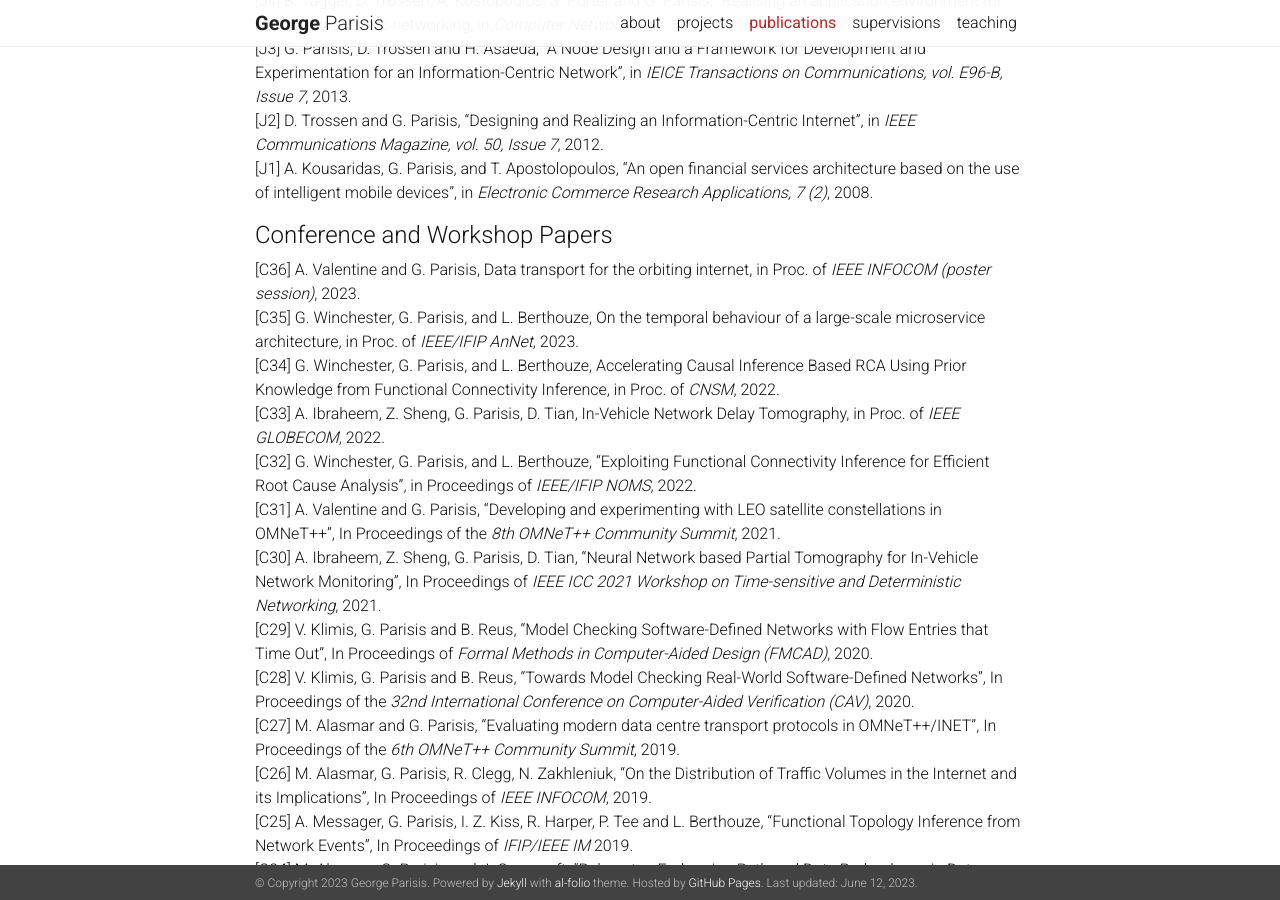
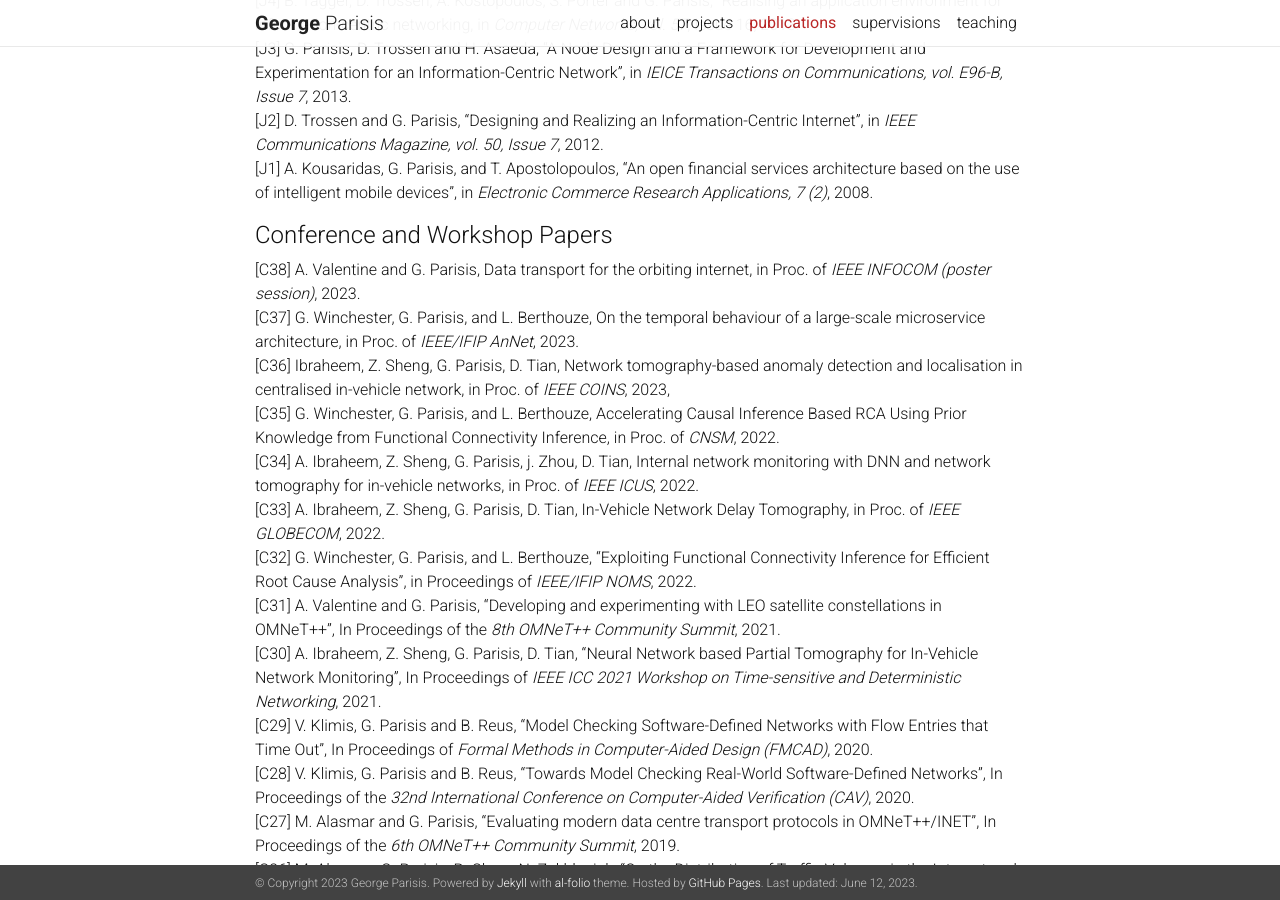
Before and after one commit to georgeparisis/georgeparisis.github.io, a Jekyll site: the page built from _pages/publications.md, in a window 1280 px wide and 900 px high, scrolled down 792 px. Built offline with Jekyll 4.4.1, drawn with Linux system fonts in a browser that asks for light colours; nearby versions of some CDN libraries; a style sheet for code colours, icons or effects is not loaded.

Commit message:
Update publications.md

```diff
--- a/_pages/publications.md
+++ b/_pages/publications.md
@@ -38,11 +38,15 @@ nav: true
 [J1] A. Kousaridas, G. Parisis, and T. Apostolopoulos, "An open financial services architecture based on the use of intelligent mobile devices", in *Electronic Commerce Research Applications, 7 (2)*, 2008.
 
 #### Conference and Workshop Papers
-[C36] A. Valentine and G. Parisis, Data transport for the orbiting internet, in Proc. of *IEEE INFOCOM (poster session)*, 2023.
+[C38] A. Valentine and G. Parisis, Data transport for the orbiting internet, in Proc. of *IEEE INFOCOM (poster session)*, 2023.
 <br>
-[C35] G. Winchester, G. Parisis, and L. Berthouze, On the temporal behaviour of a large-scale microservice architecture, in Proc. of *IEEE/IFIP AnNet*, 2023.
+[C37] G. Winchester, G. Parisis, and L. Berthouze, On the temporal behaviour of a large-scale microservice architecture, in Proc. of *IEEE/IFIP AnNet*, 2023.
 <br>
-[C34] G. Winchester, G. Parisis, and L. Berthouze, Accelerating Causal Inference Based RCA Using Prior Knowledge from Functional Connectivity Inference, in Proc. of *CNSM*, 2022.
+[C36] Ibraheem, Z. Sheng, G. Parisis, D. Tian, Network tomography-based anomaly detection and localisation in centralised in-vehicle network, in Proc. of *IEEE COINS*, 2023,
+<br>
+[C35] G. Winchester, G. Parisis, and L. Berthouze, Accelerating Causal Inference Based RCA Using Prior Knowledge from Functional Connectivity Inference, in Proc. of *CNSM*, 2022.
+<br>
+[C34] A. Ibraheem, Z. Sheng, G. Parisis, j. Zhou, D. Tian, Internal network monitoring with DNN and network tomography for in-vehicle networks, in Proc. of *IEEE ICUS*, 2022.
 <br>
 [C33] A. Ibraheem, Z. Sheng, G. Parisis, D. Tian, In-Vehicle Network Delay Tomography, in Proc. of *IEEE GLOBECOM*, 2022.
 <br>
```
